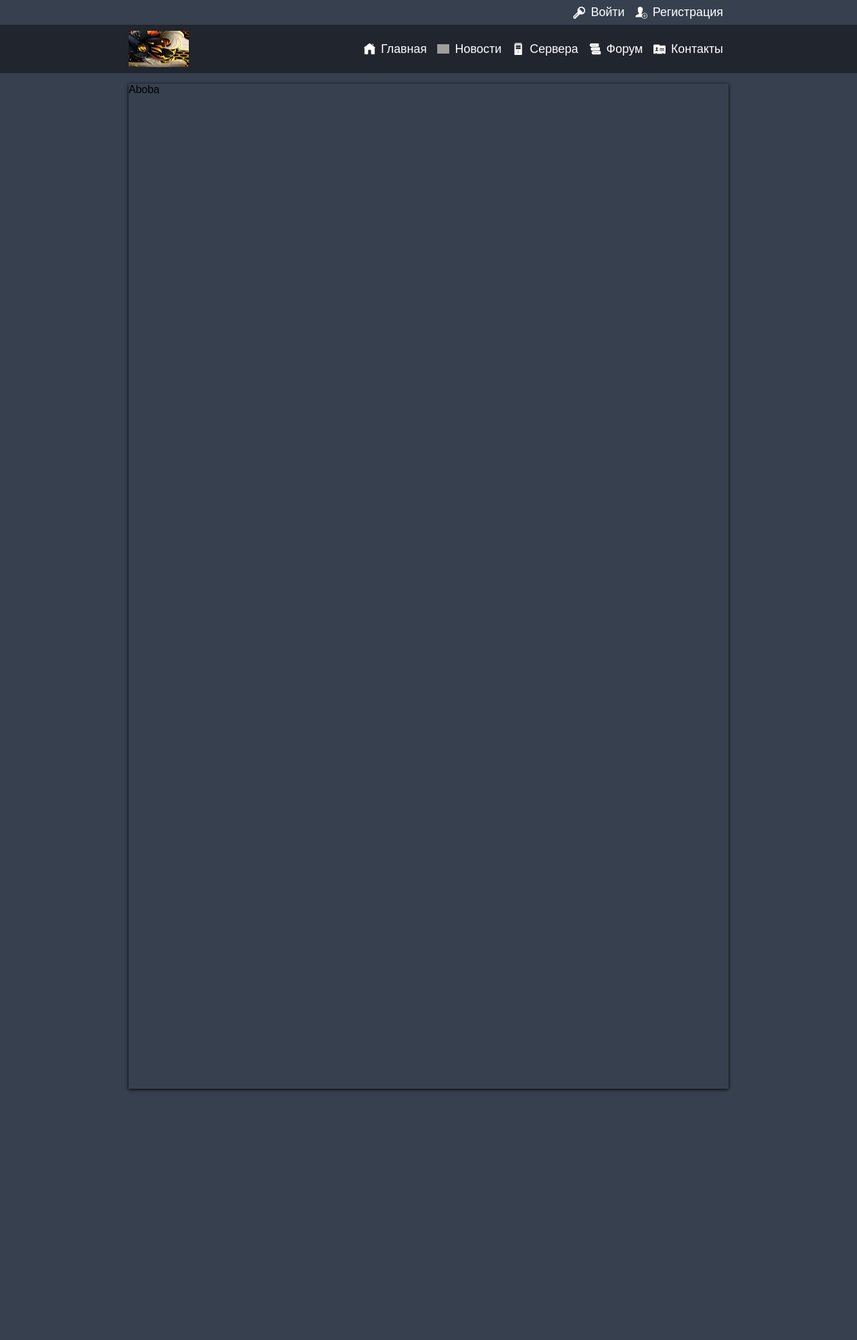
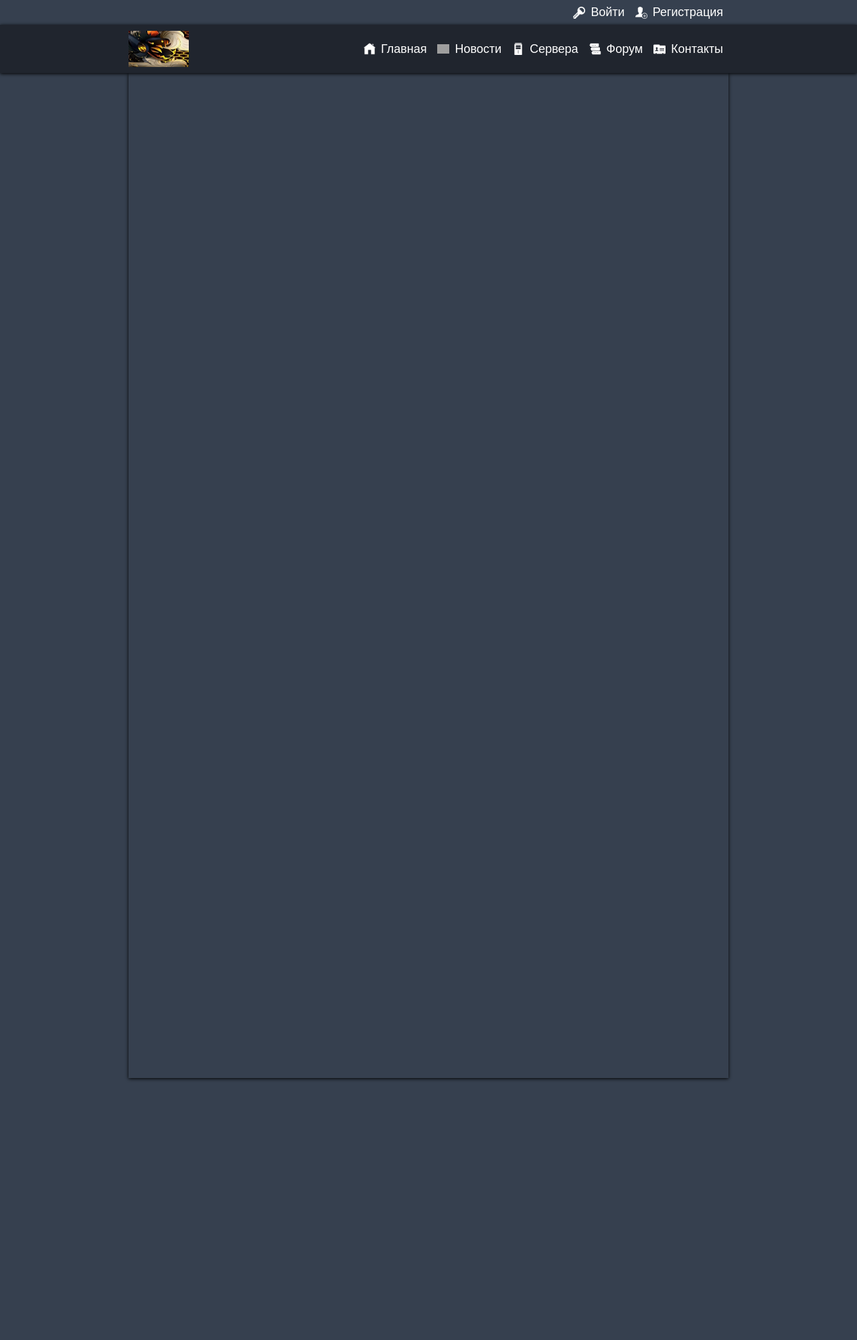
Before and after one commit to MarryBye/GamersObsolete, a Flask app: page / in a window 1280 px wide. Shown: the whole page at 67% size. Run offline with Flask 3, Linux system fonts and the light colour scheme; grey boxes are pictures that could not be loaded.

Commit message:
base.html ready

```diff
--- a/src/web/static/css/base/header.css
+++ b/src/web/static/css/base/header.css
@@ -1,12 +1,5 @@
 header {
-    width: 100%;
-    display: flex;
-    flex-direction: column;
-    justify-content: center;
-    box-shadow: 0px 1px 5px black;
-}
 
-header .top {
     display: flex;
     flex-direction: row;
     justify-content: flex-end;
--- a/src/web/static/css/base/nav.css
+++ b/src/web/static/css/base/nav.css
@@ -12,6 +12,8 @@ nav {
 
     padding-left: 15%;
     padding-right: 15%;
+
+    box-shadow: 0px 1px 5px black;
 }
 
 nav .logo_img {
@@ -22,4 +24,5 @@ nav .logo_img {
 nav .buttons {
     display: flex;
     flex-direction: row;
+    height: 100%;
 }
--- a/src/web/templates/base.html
+++ b/src/web/templates/base.html
@@ -14,7 +14,6 @@
     <body>
 
         <header>
-            <div class="top">
             <div class="button_navigate">
                 <img src="{{ url_for('static', filename='img/login.png') }}" class="button_img">
                 <div class="button_right">
@@ -25,7 +24,6 @@
                 <img src="{{ url_for('static', filename='img/register.png') }}" class="button_img">
                 <div class="button_right">
                     <span>Регистрация</span>
-                    </div>
                 </div>
             </div>
         </header>
@@ -67,7 +65,7 @@
         </nav>
 
         <main>
-            <p>Aboba</p>
+
         </main>
 
     </body>
```
Lines whose indentation alone changed are shown as unchanged.
